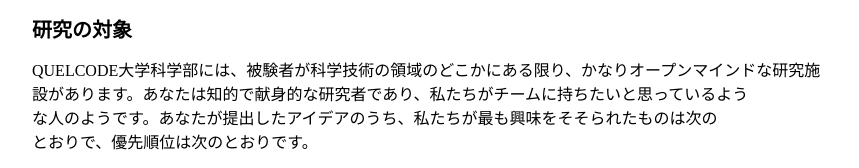
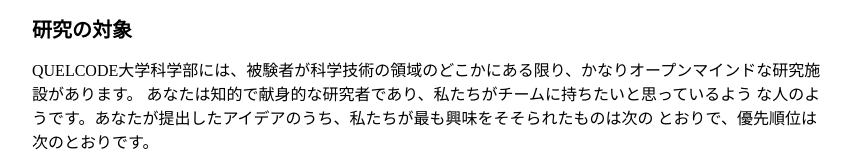
Before and after one commit to tnishinaka/HTMLCSSrensyukadai1-remake, a plain HTML site: page index.html in a window 1280 px wide. Shown: the part 844-1012 px from the top of the page, without its empty margins (208-1067 px from the left). Drawn offline with Linux system fonts and the light colour scheme.

Commit message:
再提出br削除

```diff
--- a/index.html
+++ b/index.html
@@ -26,8 +26,8 @@
         <h1>Re:QUELCODE大学の科学部参加の件</h1>
         <p>千葉様</p>
         <p>
-            来年の博士号の一部として勉強するために、QUELCODE大学の科学部へ参加申し込みありがとうございます。<br>
-            次のセクションで、質問に1つずつお答えします。
+          来年の博士号の一部として勉強するために、QUELCODE大学の科学部へ参加申し込みありがとうございます。
+          次のセクションで、質問に1つずつお答えします。
         </p>
       </section>
       <section>
@@ -43,7 +43,8 @@
           <li>第3学期：2017年5月2日</li>
         </ul>
         <p>
-          これで問題ないかどうかをお知らせください。問題がある場合は、開始日を選択してください。
+          これで問題ないかどうかをお知らせください。
+          問題がある場合は、開始日を選択してください。
         </p>
         <p>
           <a href="#">大学の重要な日付</a>
@@ -53,9 +54,10 @@
       <section>
         <h2>研究の対象</h2>
         <p>
-          QUELCODE大学科学部には、被験者が科学技術の領域のどこかにある限り、かなりオープンマインドな研究施<br>
-          設があります。あなたは知的で献身的な研究者であり、私たちがチームに持ちたいと思っているよう<br>
-          な人のようです。あなたが提出したアイデアのうち、私たちが最も興味をそそられたものは次の<br>
+          QUELCODE大学科学部には、被験者が科学技術の領域のどこかにある限り、かなりオープンマインドな研究施
+          設があります。
+          あなたは知的で献身的な研究者であり、私たちがチームに持ちたいと思っているよう
+          な人のようです。あなたが提出したアイデアのうち、私たちが最も興味をそそられたものは次の
           とおりで、優先順位は次のとおりです。
         </p>
         <ol>
```
